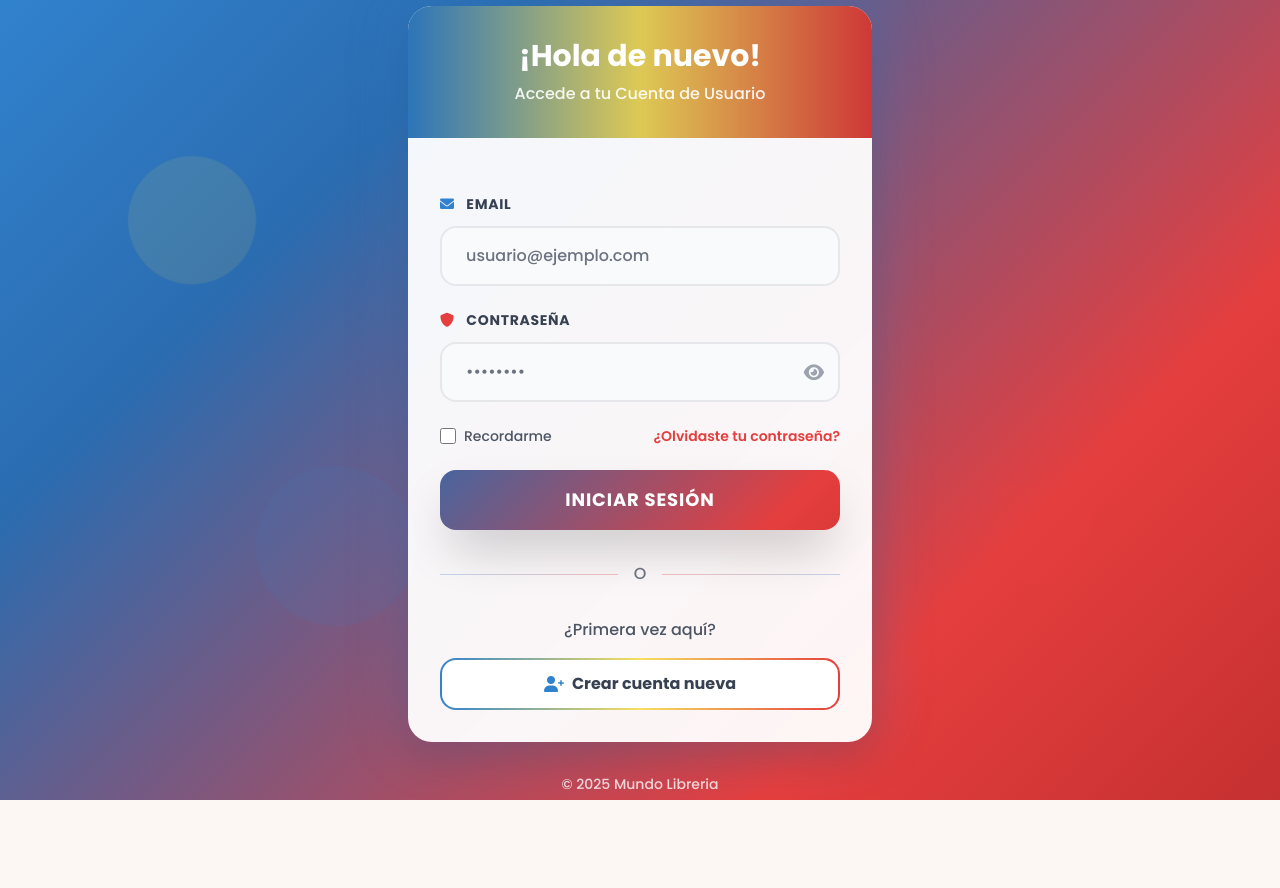
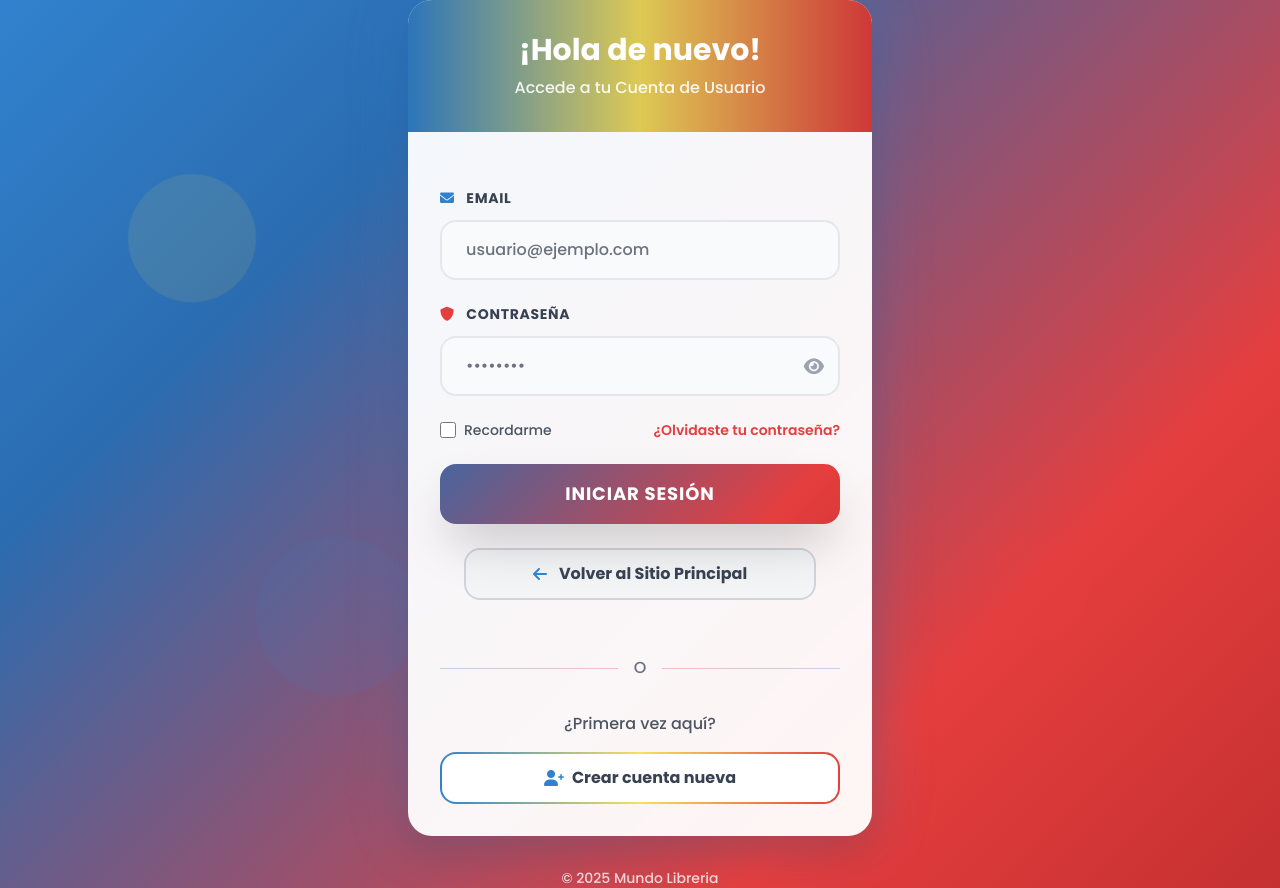
Before and after one commit to hectormadrid/Mundo-Libreria, a PHP site: page /login.php in a window 1280 px wide. Before the commit the page ends 800 px from the top, so only its background shows below. Run offline with PHP 8.4, Linux system fonts and the light colour scheme; some libraries are stand-ins or nearby versions.

Commit message:
fix login

```diff
--- a/pages/login.php
+++ b/pages/login.php
@@ -158,6 +158,12 @@ if ($_SERVER["REQUEST_METHOD"] == "POST") {
                         Iniciar Sesión
                     </button>
                 </form>
+                <div class="space-y-4 p-6">
+                    <a href="index.php" class="admin-hover flex items-center justify-center w-full py-3 px-6 bg-gray-100 border-2 border-gray-300 rounded-2xl font-bold text-gray-700 hover:bg-gray-200 hover:border-gray-400 transition-all duration-300">
+                        <i class="fas fa-arrow-left mr-3 text-lib-blue"></i>
+                        Volver al Sitio Principal
+                    </a>
+                </div>
 
                 <!-- Mensaje de error (ejemplo) -->
                    <?php if (!empty($error)): ?>
```
